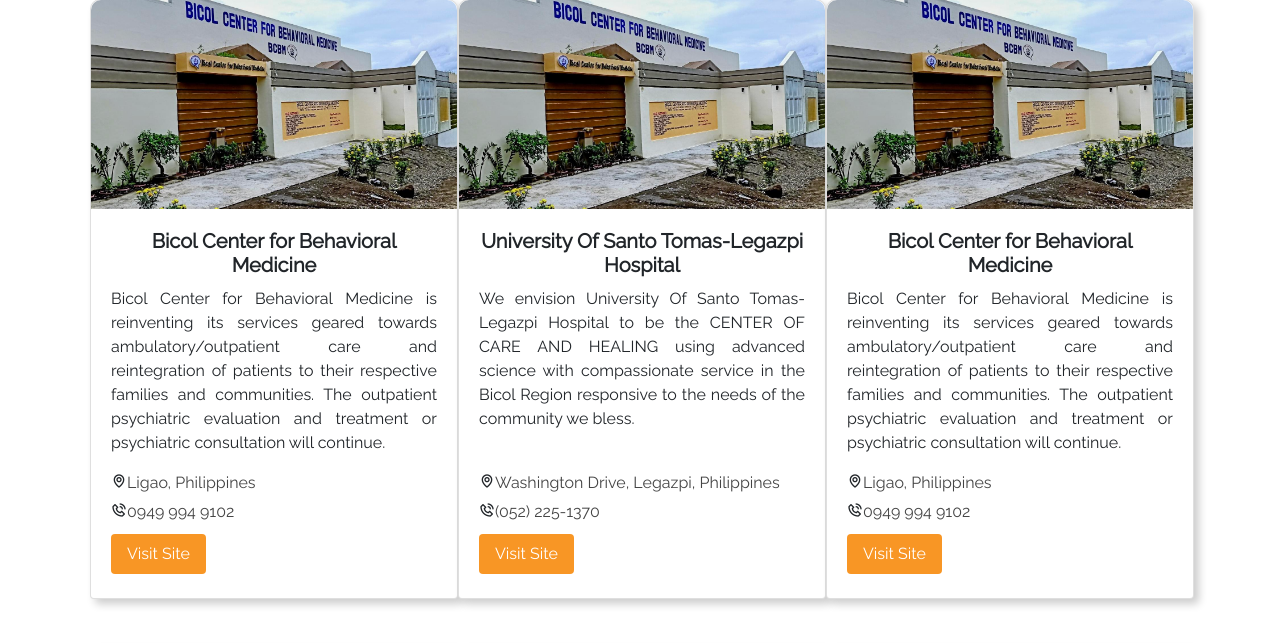
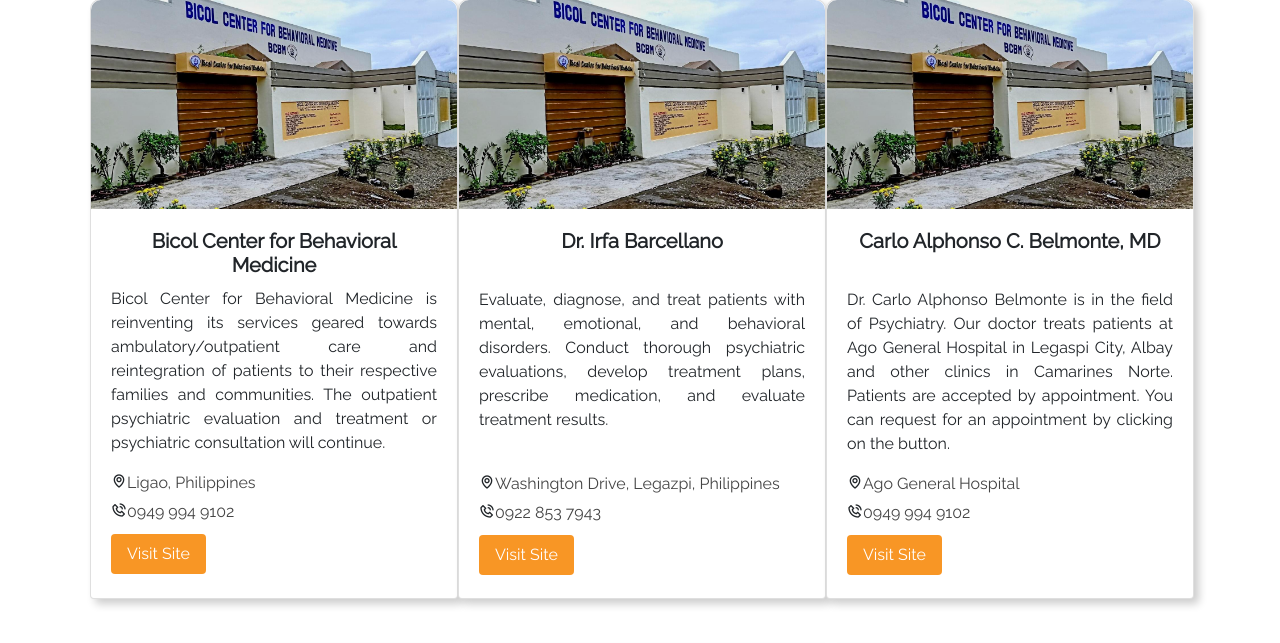
Before and after one commit to jaor13/MindWhisper-Web-Systems-Final-Term, a PHP site: page /support-care-directory.html in a window 1280 px wide. Shown: the part 372-1015 px from the top of the page. Run offline with PHP 8.4, Linux system fonts and the light colour scheme.

Commit message:
updated lists and description

```diff
--- a/styles.css/support-caredirectory/styles.css
+++ b/styles.css/support-caredirectory/styles.css
@@ -144,6 +144,10 @@ button[type="submit"]:focus {
   border-top-right-radius: 10px;
 }
 
+#DLMR{
+  width: 100.5%;
+}
+
 .card-body {
   padding: 20px;
 }
@@ -156,6 +160,11 @@ button[type="submit"]:focus {
 
 .card-text {
   margin-top: 10px;
+  text-align: justify;
+}
+
+#card-text{
+  margin-top: 35px;
   text-align: justify;
 }
 
--- a/support-care-directory.html
+++ b/support-care-directory.html
@@ -5,7 +5,7 @@
         <meta name="viewport" content="width=device-width, initial-scale=1">
         <link rel="icon" href="assets/images/favicon_io/favicon.ico" type="image/x-icon">
         <title>SupportCare Directory</title>
-		<meta name="description" content="Support Care Directory is your comprehensive resource for finding trusted care services and providers. Whether you're seeking assistance for elderly care, childcare, disability support, or mental health services, we connect you with top-quality care options tailored to your needs. Explore our directory to discover compassionate caregivers and facilities in your area.">
+	      <meta name="description" content="Support Care Directory is your comprehensive resource for finding trusted care services and providers. Whether you're seeking assistance for elderly care, childcare, disability support, or mental health services, we connect you with top-quality care options tailored to your needs. Explore our directory to discover compassionate caregivers and facilities in your area.">
         <meta name="tags" content="support care, care directory, care services, care providers, mental health services, care facilities, trusted care, compassionate care, support services, healthcare directory">
 
         <link href="https://cdn.jsdelivr.net/npm/bootstrap@5.0.2/dist/css/bootstrap.min.css" rel="stylesheet" integrity="sha384-EVSTQN3/azprG1Anm3QDgpJLIm9Nao0Yz1ztcQTwFspd3yD65VohhpuuCOmLASjC" crossorigin="anonymous">
@@ -64,7 +64,7 @@
                     </li>
                   </ul>
                   <div class="margin">
-                    <a style="text-decoration: none;" href="https://www.facebook.com/bicolbehavioralmedicine/" class="btn-primary">Visit Site</a>
+                    <a style="text-decoration: none;" href="https://www.facebook.com/bicolbehavioralmedicine/" target="_blank" class="btn-primary">Visit Site</a>
                   </div>
                 </div>
               </div>
@@ -74,18 +74,18 @@
               <div class="card" style="width: 23rem;">
                 <img src="assets/images/directory/Bicol Center for Behavioral Medicine.jpg" class="card-img-top" alt="bicolbehavioralmedicine">
                 <div class="card-body">
-                  <h5 class="card-title">University Of Santo Tomas-Legazpi Hospital</h5>
-                  <p class="card-text">We envision University Of Santo Tomas-Legazpi Hospital to be the CENTER OF CARE AND HEALING using advanced science with compassionate service in the Bicol Region responsive to the needs of the community we bless.<br> <br></p>
+                  <h5 class="card-title">Dr. Irfa Barcellano </h5>
+                  <p id="card-text" class="card-text">Evaluate, diagnose, and treat patients with mental, emotional, and behavioral disorders. Conduct thorough psychiatric evaluations, develop treatment plans, prescribe medication, and evaluate treatment results.<br> <br></p>
                   <ul>
                     <li>
-                      <i class="bx bx-map location-icon"></i><a style="text-decoration: none;" href="https://www.google.com/maps/place/13%C2%B008'43.5%22N+123%C2%B044'02.4%22E/@13.145417,123.7314371,17z/data=!3m1!4b1!4m4!3m3!8m2!3d13.145417!4d123.734012?entry=ttu"target="_blank">Washington Drive, Legazpi, Philippines</a>
+                      <i class="bx bx-map location-icon"></i><a style="text-decoration: none;" href="https://www.google.com/maps/place/101+Legazpi+Diversion+Rd,+Legazpi+City,+Albay/@13.1602478,123.7198382,14.07z/data=!4m17!1m10!4m9!1m4!2m2!1d123.7230604!2d13.3637606!4e1!1m3!2m2!1d123.7376676!2d13.1614233!3m5!1s0x33a1016e816e01c5:0x3e7ccbe92db1df9f!8m2!3d13.16136!4d123.7375179!16s%2Fg%2F11sb73lx3_?entry=ttu"target="_blank">Washington Drive, Legazpi, Philippines</a>
                     </li>
                     <li>
-                      <i class='bx bx-phone-call'></i><a style="text-decoration: none;" href="tel:(052) 225-1370">(052) 225-1370</a>
+                      <i class='bx bx-phone-call'></i><a style="text-decoration: none;" href="tel:0922 853 7943">0922 853 7943</a>
                     </li>
                   </ul>
                   <div class="margin">
-                    <a style="text-decoration: none;" href="https://www.facebook.com/bicolbehavioralmedicine/" class="btn-primary">Visit Site</a>
+                    <a style="text-decoration: none;" href="https://www.facebook.com/p/Dr-Irfa-Barcellano-Psychiatrist-100083152549422/" target="_blank" class="btn-primary">Visit Site</a>
                   </div>
                 </div>
               </div>
@@ -95,18 +95,18 @@
                 <div class="card" style="width: 23rem;">
                   <img src="assets/images/directory/Bicol Center for Behavioral Medicine.jpg" class="card-img-top" alt="bicolbehavioralmedicine">
                   <div class="card-body">
-                    <h5 class="card-title">Bicol Center for Behavioral Medicine</h5>
-                    <p class="card-text">Bicol Center for Behavioral Medicine is reinventing its services geared towards ambulatory/outpatient care and reintegration of patients to their respective families and communities. The outpatient psychiatric evaluation and treatment or psychiatric consultation will continue.</p>
+                    <h5 class="card-title">Carlo Alphonso C. Belmonte, MD</h5>
+                    <p id="card-text">Dr. Carlo Alphonso Belmonte is in the field of Psychiatry. Our doctor treats patients at Ago General Hospital in Legaspi City, Albay and other clinics in Camarines Norte. Patients are accepted by appointment. You can request for an appointment by clicking on the button.</p>
                     <ul>
                       <li>
-                        <i class="bx bx-map location-icon"></i><a style="text-decoration: none;" href="https://www.google.com/maps/place/Bicol+Center+for+Behavioral+Medicine/@13.2310769,123.5469575,17z/data=!3m1!4b1!4m6!3m5!1s0x33a1096aa5c5f6d7:0xc9930bbf4337f0fc!8m2!3d13.2310717!4d123.5495324!16s%2Fg%2F11fqq9dz1_?entry=ttu" target="_blank">Ligao, Philippines</a>
+                        <i class="bx bx-map location-icon"></i><a style="text-decoration: none;" href="https://www.google.com/maps/place/Ago+General+Hospital,+Rizal+Avenue,+Old+Albay+District,+Legazpi+City,+4500+Camarines+Sur/@13.1395021,123.7283949,17z/data=!3m1!4b1!4m6!3m5!1s0x33a103dd0d703f4f:0x17a94df4d65e3609!8m2!3d13.1394969!4d123.7309698!16s%2Fg%2F11s9jl92yw?entry=ttu"target="_blank">Ago General Hospital</a>
                       </li>
                       <li>
                         <i class='bx bx-phone-call'></i><a style="text-decoration: none;" href="tel:0949 994 9102">0949 994 9102</a>
                       </li>
                     </ul>
                     <div class="margin">
-                      <a style="text-decoration: none;" href="https://www.facebook.com/bicolbehavioralmedicine/" class="btn-primary">Visit Site</a>
+                      <a style="text-decoration: none;" href="https://thefilipinodoctor.com/doctor/carlo-alphonso-belmonte/"target="_blank" class="btn-primary">Visit Site</a>
                     </div>
                   </div>
                 </div>
@@ -116,20 +116,20 @@
         <section id="container-list" class="container-list">
             <div class="container-list1">
               <div class="card" style="width: 23rem;">
-                <img src="assets/images/directory/Bicol Center for Behavioral Medicine.jpg" class="card-img-top" alt="bicolbehavioralmedicine">
+                <img src="assets/images/directory/BUOSAS.svg" class="card-img-top" alt="bicolbehavioralmedicine">
                 <div class="card-body">
-                  <h5 class="card-title">Bicol Center for Behavioral Medicine</h5>
-                  <p class="card-text">Bicol Center for Behavioral Medicine is reinventing its services geared towards ambulatory/outpatient care and reintegration of patients to their respective families and communities. The outpatient psychiatric evaluation and treatment or psychiatric consultation will continue.</p>
+                  <h5 class="card-title">Bicol University Office of Student Affairs and Services</h5>
+                  <p class="card-text">The Bicol University Student Welfare Services Division (SWSD) provides counseling services, alongside with other psychosocial intervention programs, to the student body.</p>
                   <ul>
                     <li>
-                      <i class="bx bx-map location-icon"></i><a style="text-decoration: none;" href="https://www.google.com/maps/place/Bicol+Center+for+Behavioral+Medicine/@13.2310769,123.5469575,17z/data=!3m1!4b1!4m6!3m5!1s0x33a1096aa5c5f6d7:0xc9930bbf4337f0fc!8m2!3d13.2310717!4d123.5495324!16s%2Fg%2F11fqq9dz1_?entry=ttu" target="_blank">Ligao, Philippines</a>
+                      <i class="bx bx-map location-icon"></i><a style="text-decoration: none;" href="https://www.google.com/maps/dir/13.3559623,123.7405566/13.1438978,123.7199402/@13.1462288,123.7100004,14.21z/data=!4m4!4m3!1m1!4e1!1m0?entry=ttu" target="_blank">Sitio Olag, Barangay EM’s 1 Barrio</a>
                     </li>
                     <li>
-                      <i class='bx bx-phone-call'></i><a style="text-decoration: none;" href="tel:0949 994 9102">0949 994 9102</a>
+                      <i class='bx bx-phone-call'></i><a style="text-decoration: none;" href="tel:0925 254 5242">0925 254 5242</a>
                     </li>
                   </ul>
                   <div class="margin">
-                    <a style="text-decoration: none;" href="https://www.facebook.com/bicolbehavioralmedicine/" class="btn-primary">Visit Site</a>
+                    <a style="text-decoration: none;" href="https://www.facebook.com/bicoluniversityosas" target="_blank" class="btn-primary">Visit Site</a>
                   </div>
                 </div>
               </div>
@@ -139,8 +139,8 @@
               <div class="card" style="width: 23rem;">
                 <img src="assets/images/directory/Bicol Center for Behavioral Medicine.jpg" class="card-img-top" alt="bicolbehavioralmedicine">
                 <div class="card-body">
-                  <h5 class="card-title">Bicol Center for Behavioral Medicine</h5>
-                  <p class="card-text">Bicol Center for Behavioral Medicine is reinventing its services geared towards ambulatory/outpatient care and reintegration of patients to their respective families and communities. The outpatient psychiatric evaluation and treatment or psychiatric consultation will continue.</p>
+                  <h5 class="card-title">Ma. Angelli Lorbes-Morico</h5>
+                  <p class="card-text">The Philippine Psychiatric Association is the premier organization of L.E.A.D.E.R.S. in the advancement of mental health and psychiatric care globally.</p>
                   <ul>
                     <li>
                       <i class="bx bx-map location-icon"></i><a style="text-decoration: none;" href="https://www.google.com/maps/place/Bicol+Center+for+Behavioral+Medicine/@13.2310769,123.5469575,17z/data=!3m1!4b1!4m6!3m5!1s0x33a1096aa5c5f6d7:0xc9930bbf4337f0fc!8m2!3d13.2310717!4d123.5495324!16s%2Fg%2F11fqq9dz1_?entry=ttu" target="_blank">Ligao, Philippines</a>
@@ -158,16 +158,16 @@
 
             <div class="container-list2">
                 <div class="card" style="width: 23rem;">
-                  <img src="assets/images/directory/Bicol Center for Behavioral Medicine.jpg" class="card-img-top" alt="bicolbehavioralmedicine">
+                  <img src="assets/images/directory/DLMR.svg" id="DLMR" class="card-img-top" alt="bicolbehavioralmedicine">
                   <div class="card-body">
-                    <h5 class="card-title">Bicol Center for Behavioral Medicine</h5>
-                    <p class="card-text">Bicol Center for Behavioral Medicine is reinventing its services geared towards ambulatory/outpatient care and reintegration of patients to their respective families and communities. The outpatient psychiatric evaluation and treatment or psychiatric consultation will continue.</p>
+                    <h5 class="card-title">DLMR Psychometric and Diagnostic Center</h5>
+                    <p class="card-text">DLMR is a psychometric testing center located in Rawis, Legazpi City. The center offers psychological and neuro-psychiatric testing for employees, face-to-face and online counseling, and assistance with adoption and annulment cases.</p>
                     <ul>
                       <li>
-                        <i class="bx bx-map location-icon"></i><a style="text-decoration: none;" href="https://www.google.com/maps/place/Bicol+Center+for+Behavioral+Medicine/@13.2310769,123.5469575,17z/data=!3m1!4b1!4m6!3m5!1s0x33a1096aa5c5f6d7:0xc9930bbf4337f0fc!8m2!3d13.2310717!4d123.5495324!16s%2Fg%2F11fqq9dz1_?entry=ttu" target="_blank">Ligao, Philippines</a>
+                        <i class="bx bx-map location-icon"></i><a style="text-decoration: none;" href="https://www.google.com/maps/dir/13.3559623,123.7405566/13.6185071,123.1900004/@13.4334955,123.1356055,10z/data=!3m1!4b1!4m4!4m3!1m1!4e1!1m0?entry=ttu" target="_blank">Door 34 Nea Bldg CBD 2 Triangulo, Naga City</a>
                       </li>
                       <li>
-                        <i class='bx bx-phone-call'></i><a style="text-decoration: none;" href="tel:0949 994 9102">0949 994 9102</a>
+                        <i class='bx bx-phone-call'></i><a style="text-decoration: none;" href="tel:0906 272 7536">0906 272 7536</a>
                       </li>
                     </ul>
                     <div class="margin">
```
Also changed, not shown: assets/images/directory/BUOSAS.svg (added), assets/images/directory/DLMR.svg (added).
